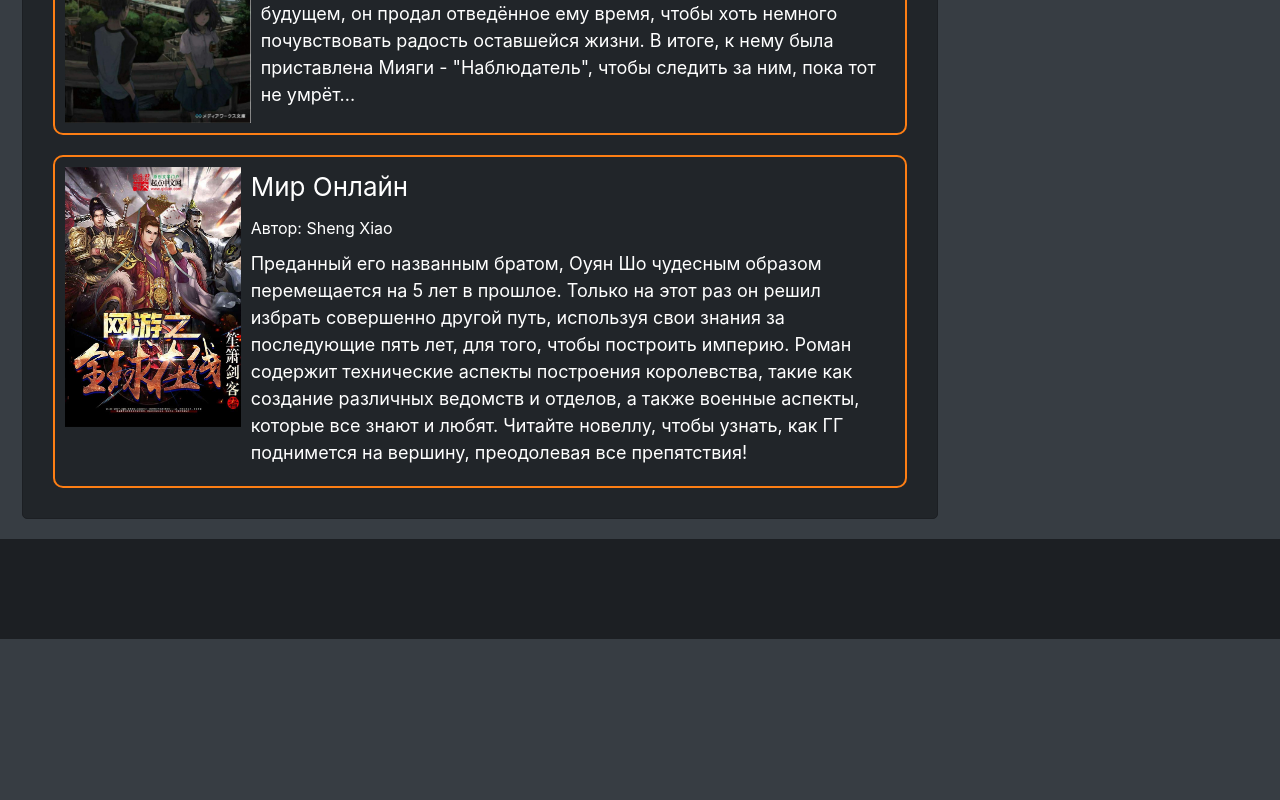
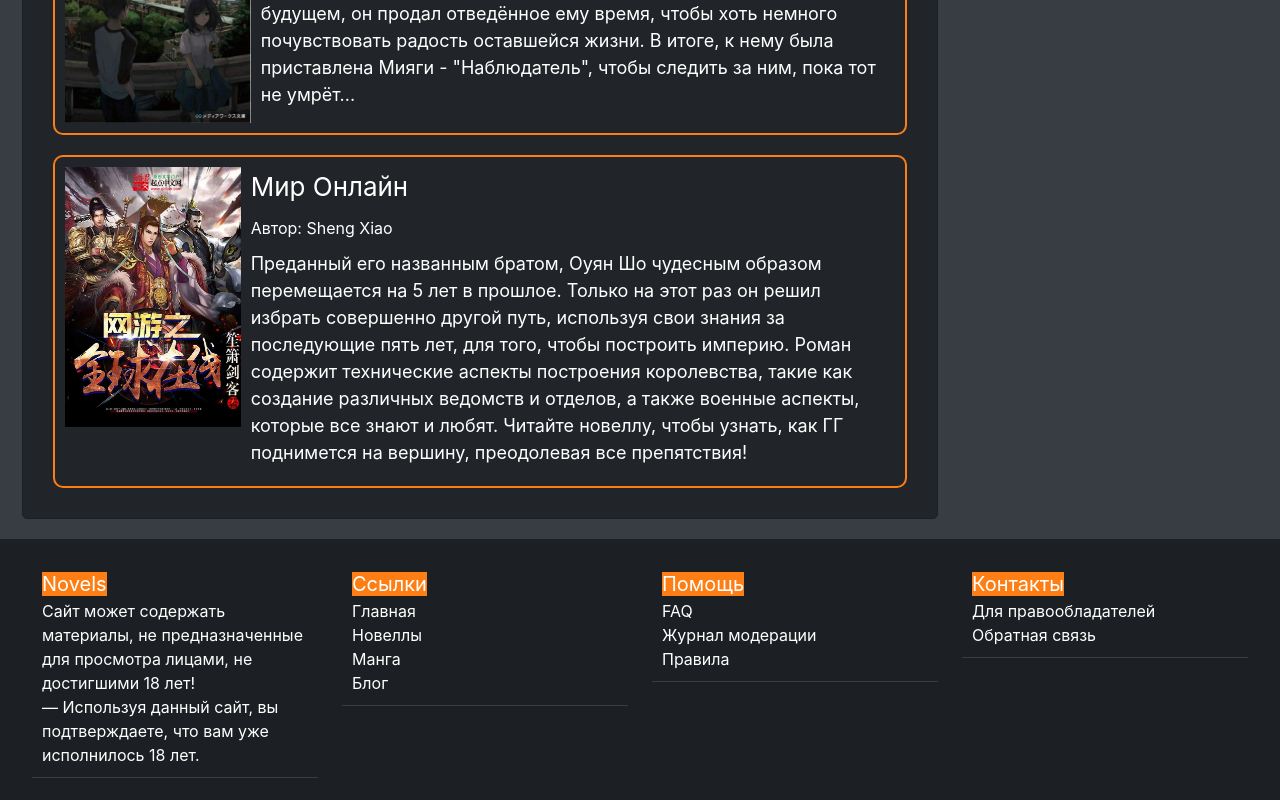
Before and after one commit to Kropanov/novels, a React (Create React App) app: page / in a window 1280 px wide. Shown: the part 1535-2335 px from the top of the page. Before the commit the page ends 2174 px from the top, so only its background shows below. Built offline with nearby package versions, Linux system fonts and the light colour scheme.

Commit message:
Creating text in a footer

```diff
--- a/src/components/Footer/Footer.js
+++ b/src/components/Footer/Footer.js
@@ -4,7 +4,41 @@ import classes from './Footer.module.scss'
 const Footer = props => {
     return (
         <footer className={classes.Footer}>
-
+            <div class="container-fluid !direction !spacing">
+                <div class="row">
+                    <div class="col-3">
+                        <ul>
+                            <span>Novels</span>
+                            <li>Сайт может содержать материалы, не предназначенные для просмотра лицами, не достигшими 18 лет!</li>
+                            <li>— Используя данный сайт, вы подтверждаете, что вам уже исполнилось 18 лет.</li>
+                        </ul>
+                    </div>
+                    <div class="col-3">
+                        <ul>
+                            <span>Ссылки</span>
+                            <li>Главная</li>
+                            <li>Новеллы</li>
+                            <li>Манга</li>
+                            <li>Блог</li>
+                        </ul>
+                    </div>
+                    <div class="col-3 ">
+                        <ul>
+                            <span>Помощь</span>
+                            <li>FAQ</li>
+                            <li>Журнал модерации</li>
+                            <li>Правила</li>
+                        </ul>
+                    </div>
+                    <div class="col-3 ">
+                        <ul>
+                            <span>Контакты</span>
+                            <li>Для правообладателей</li>
+                            <li>Обратная связь</li>
+                        </ul>
+                    </div>
+                </div>
+            </div>
         </footer>
     )
 }
--- a/src/components/Footer/Footer.module.scss
+++ b/src/components/Footer/Footer.module.scss
@@ -1,11 +1,28 @@
-$header-color-black: #1c1f23;
+$main-color1: #fd7e14;
+$footer-color-black: #1c1f23;
 
 .Footer {
-    background: #1c1f23;
+    background: $footer-color-black;
     width: auto;
-    height: 100px;
+    padding: 20px;
 }
 
 footer {
     margin-top: auto;
+    color: white;
 }
+
+ul {
+    list-style-type: none;
+    border-bottom: 1px solid rgba(73, 73, 73, 0.7);
+    padding: 10px;
+    span {
+        font-size: 20px;
+        background: $main-color1;
+    }
+}
+
+div.row div {
+    display: flex;
+    align-items: center;
+}
```
